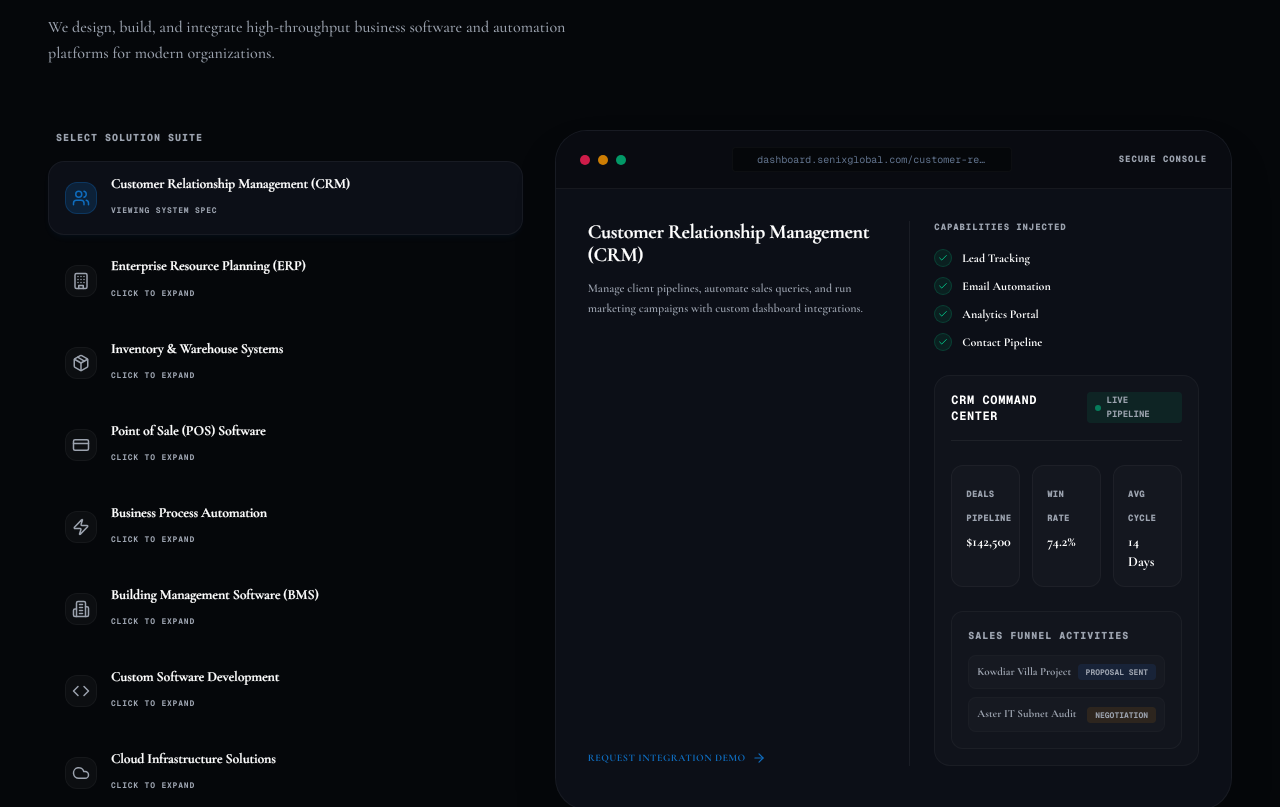
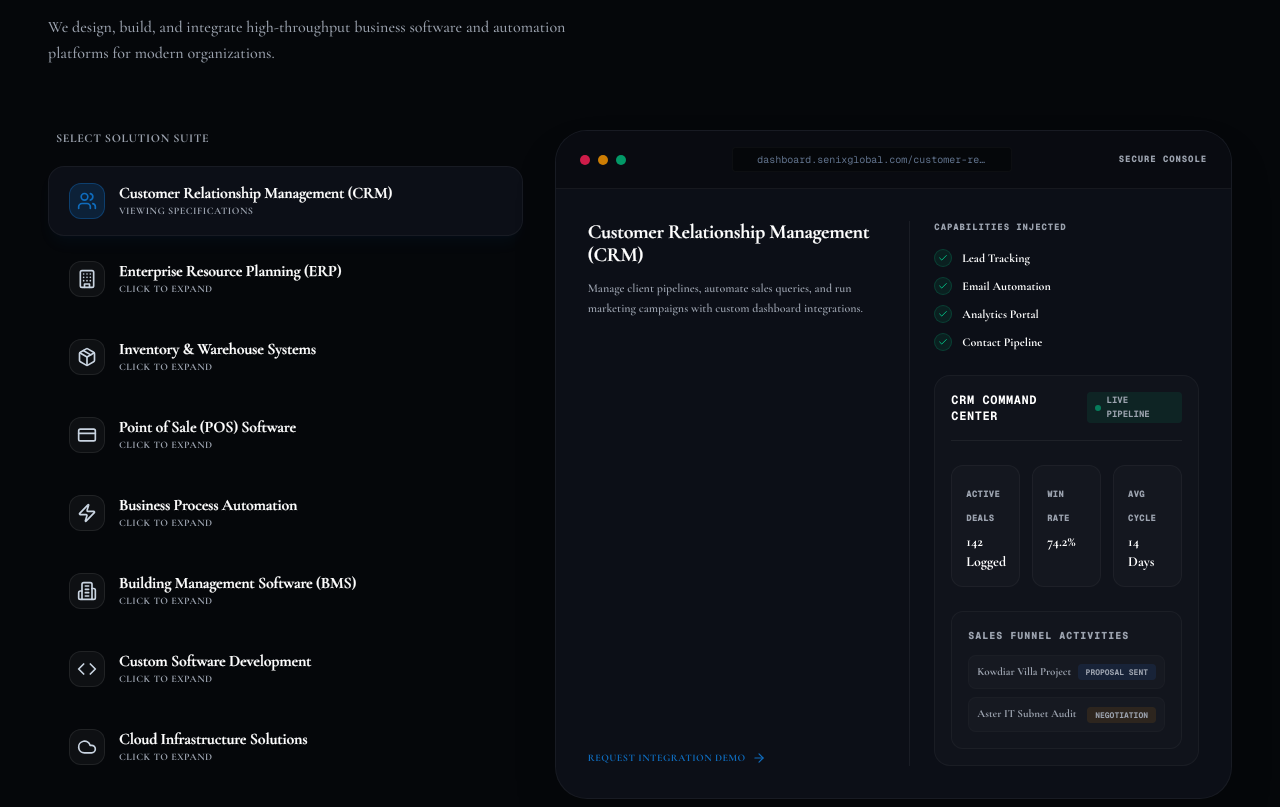
Before and after one commit to NYLEXWEB/sixth-sense-technologies, a Next.js app: page / in a window 1280 px wide. Shown: the part 2080-2887 px from the top of the page. Built offline with nearby package versions, Linux system fonts and the light colour scheme; no server answers.

Commit message:
fix: remove simulated price metrics and enhance software tab readability; add pauseable auto-scroll to services

```diff
--- a/components/Services.tsx
+++ b/components/Services.tsx
@@ -1,6 +1,6 @@
 "use client";
 
-import { useRef } from "react";
+import { useRef, useEffect } from "react";
 import { servicesList } from "@/data/services";
 import { ArrowRight, ChevronLeft, ChevronRight } from "lucide-react";
 import Image from "next/image";
@@ -18,6 +18,51 @@ export default function Services() {
       });
     }
   };
+
+  useEffect(() => {
+    const container = scrollContainerRef.current;
+    if (!container) return;
+
+    let intervalId: NodeJS.Timeout;
+    let isInteracting = false;
+
+    const startAutoScroll = () => {
+      intervalId = setInterval(() => {
+        if (isInteracting) return;
+        const { scrollLeft, scrollWidth, clientWidth } = container;
+
+        // Loop back to beginning if we reach the end of the scroll width
+        if (scrollLeft + clientWidth >= scrollWidth - 20) {
+          container.scrollTo({ left: 0, behavior: "smooth" });
+        } else {
+          // Scroll forward by one card width (approx 350px)
+          container.scrollTo({ left: scrollLeft + 350, behavior: "smooth" });
+        }
+      }, 3500);
+    };
+
+    const stopAutoScroll = () => {
+      clearInterval(intervalId);
+    };
+
+    const handleInteractionStart = () => { isInteracting = true; };
+    const handleInteractionEnd = () => { isInteracting = false; };
+
+    container.addEventListener("mouseenter", handleInteractionStart);
+    container.addEventListener("mouseleave", handleInteractionEnd);
+    container.addEventListener("touchstart", handleInteractionStart);
+    container.addEventListener("touchend", handleInteractionEnd);
+
+    startAutoScroll();
+
+    return () => {
+      stopAutoScroll();
+      container.removeEventListener("mouseenter", handleInteractionStart);
+      container.removeEventListener("mouseleave", handleInteractionEnd);
+      container.removeEventListener("touchstart", handleInteractionStart);
+      container.removeEventListener("touchend", handleInteractionEnd);
+    };
+  }, []);
 
   return (
     <section id="services" className="py-20 md:py-24 bg-white relative bg-grid-pattern overflow-hidden">
--- a/components/SoftwareSolutions.tsx
+++ b/components/SoftwareSolutions.tsx
@@ -24,8 +24,8 @@ export default function SoftwareSolutions() {
 
             <div className="grid grid-cols-3 gap-3">
               <div className="p-3.5 bg-white/[0.02] border border-white/[0.04] rounded-xl text-left">
-                <span className="text-[9px] text-slate-500 font-extrabold uppercase font-mono tracking-wide">Deals Pipeline</span>
-                <div className="text-sm font-black text-white mt-1">$142,500</div>
+                <span className="text-[9px] text-slate-500 font-extrabold uppercase font-mono tracking-wide">Active Deals</span>
+                <div className="text-sm font-black text-white mt-1">142 Logged</div>
               </div>
               <div className="p-3.5 bg-white/[0.02] border border-white/[0.04] rounded-xl text-left">
                 <span className="text-[9px] text-slate-500 font-extrabold uppercase font-mono tracking-wide">Win Rate</span>
@@ -140,19 +140,19 @@ export default function SoftwareSolutions() {
             </div>
 
             <div className="bg-white/[0.01] border border-white/[0.04] rounded-xl p-4">
-              <div className="text-[10px] font-extrabold text-slate-400 font-mono tracking-widest uppercase mb-3">Cart Invoice Simulation</div>
-              <div className="space-y-2 text-[11px] font-semibold text-slate-200">
+              <div className="text-[10px] font-black text-slate-400 uppercase tracking-widest mb-3">Checkout Simulation</div>
+              <div className="space-y-2 text-[11px] font-bold text-slate-200">
                 <div className="flex justify-between border-b border-white/[0.03] pb-1.5">
-                  <span>1x NVR 8-Channel Recorder</span>
-                  <span className="font-mono text-white">$195.00</span>
+                  <span>NVR 8-Channel Recorder</span>
+                  <span className="text-slate-300 font-bold">Qty: 1</span>
                 </div>
                 <div className="flex justify-between border-b border-white/[0.03] pb-1.5">
-                  <span>4x 4MP Dome Network Camera</span>
-                  <span className="font-mono text-white">$240.00</span>
+                  <span>4MP Dome Network Camera</span>
+                  <span className="text-slate-300 font-bold">Qty: 4</span>
                 </div>
                 <div className="flex justify-between text-xs font-black text-emerald-400 pt-1.5">
-                  <span>Total Payable</span>
-                  <span className="font-mono">$435.00</span>
+                  <span>Total Items Staged</span>
+                  <span className="font-mono">5 Units</span>
                 </div>
               </div>
             </div>
@@ -303,7 +303,7 @@ export default function SoftwareSolutions() {
 
           {/* Left: Tab Menu (Columns 4) */}
           <div className="lg:col-span-5 flex flex-col gap-2">
-            <span className="text-[10px] font-extrabold uppercase tracking-widest text-slate-500 mb-2 font-mono block px-2">
+            <span className="text-xs font-black uppercase tracking-wider text-primary mb-3 block px-2">
               Select Solution Suite
             </span>
             <div className="flex flex-row lg:flex-col gap-2 overflow-x-auto lg:overflow-x-visible pb-4 lg:pb-0 scrollbar-none snap-x">
@@ -314,25 +314,29 @@ export default function SoftwareSolutions() {
                   <button
                     key={idx}
                     onClick={() => setCurrentIdx(idx)}
-                    className={`flex items-center gap-3.5 px-4 py-3.5 rounded-2xl text-left transition-all duration-300 shrink-0 snap-start select-none cursor-pointer w-[280px] lg:w-full border ${
+                    className={`flex items-center gap-3.5 px-5 py-4 rounded-2xl text-left transition-all duration-300 shrink-0 snap-start select-none cursor-pointer w-[280px] lg:w-full border group ${
                       isActive
-                        ? "bg-[#0C0F17] border-primary/35 text-white shadow-md shadow-primary/5"
-                        : "bg-transparent border-transparent text-slate-400 hover:bg-white/[0.02] hover:text-slate-200"
+                        ? "bg-[#0C0F17] border-primary/40 text-white shadow-lg shadow-primary/5"
+                        : "bg-transparent border-transparent text-slate-300 hover:bg-white/[0.04] hover:text-white"
                     }`}
                   >
-                    <div className={`w-8 h-8 rounded-xl flex items-center justify-center border transition-all ${
+                    <div className={`w-9 h-9 rounded-xl flex items-center justify-center border transition-all ${
                       isActive
-                        ? "bg-primary/20 border-primary/30 text-primary"
-                        : "bg-white/[0.03] border-white/[0.04] text-slate-400 group-hover:text-white"
+                        ? "bg-primary/20 border-primary/40 text-primary"
+                        : "bg-white/[0.04] border-white/[0.08] text-slate-300 group-hover:text-white"
                     }`}>
-                      <Icon className="w-4.5 h-4.5" />
+                      <Icon className="w-5 h-5" />
                     </div>
                     <div>
-                      <h3 className="text-xs sm:text-sm font-extrabold leading-none mb-1">
+                      <h3 className={`text-sm sm:text-base leading-tight mb-0.5 ${
+                        isActive ? "font-black text-white" : "font-extrabold text-slate-200 group-hover:text-white"
+                      }`}>
                         {item.title}
                       </h3>
-                      <span className="text-[8px] font-bold text-slate-500 uppercase tracking-widest font-mono">
-                        {isActive ? "VIEWING SYSTEM SPEC" : "CLICK TO EXPAND"}
+                      <span className={`text-[10px] font-extrabold uppercase tracking-wider block mt-0.5 ${
+                        isActive ? "text-primary" : "text-slate-500"
+                      }`}>
+                        {isActive ? "Viewing Specifications" : "Click to Expand"}
                       </span>
                     </div>
                   </button>
```
